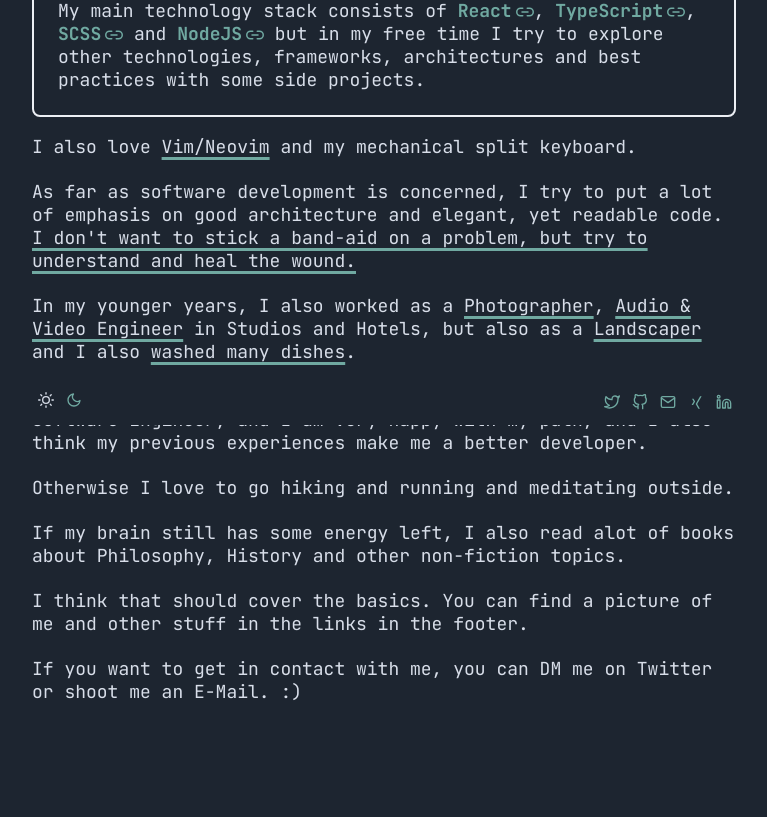
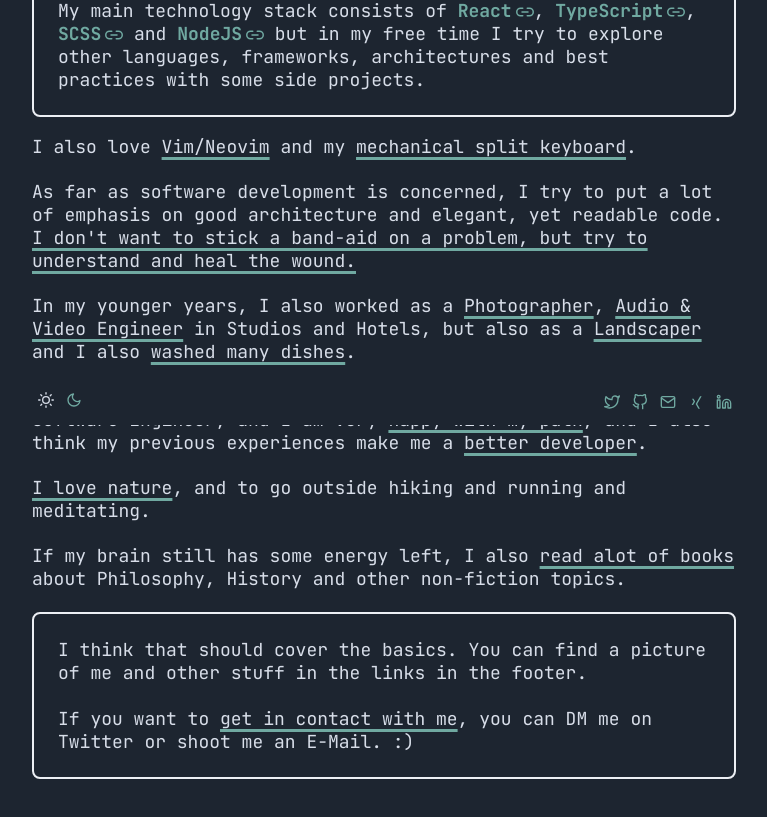
Before and after one commit to nikbrunner/nibru.dev, a Next.js app: page / in a window 1280 px wide. Shown: the part 375-1192 px from the top of the page, without its empty margins (256-1023 px from the left). Before the commit the page ends 1148 px from the top, so only its background shows below. Built offline with nearby package versions, Linux system fonts and the light colour scheme.

Commit message:
index: updated highlights

```diff
--- a/pages/index.tsx
+++ b/pages/index.tsx
@@ -56,13 +56,13 @@ const Home = () => {
             <Link href="https://nodejs.org/en/" type="external">
               NodeJS
             </Link>{" "}
-            but in my free time I try to explore other technologies, frameworks,
+            but in my free time I try to explore other languages, frameworks,
             architectures and best practices with some side projects.
           </Paragraph>
 
           <Paragraph>
-            I also love <Highlight>Vim/Neovim</Highlight> and my mechanical split
-            keyboard.
+            I also love <Highlight>Vim/Neovim</Highlight> and my{" "}
+            <Highlight>mechanical split keyboard</Highlight>.
           </Paragraph>
 
           <Paragraph>
@@ -84,27 +84,29 @@ const Home = () => {
 
           <Paragraph>
             While this probably sounds confusing, since 2020 I now work as a Software
-            Engineer, and I am very happy with my path, and I also think my previous
-            experiences make me a better developer.
+            Engineer, and I am very <Highlight>happy with my path</Highlight>, and I
+            also think my previous experiences make me a{" "}
+            <Highlight>better developer</Highlight>.
           </Paragraph>
 
           <Paragraph>
-            Otherwise I love to go hiking and running and meditating outside.
+            <Highlight>I love nature</Highlight>, and to go outside hiking and{" "}
+            running and meditating.
           </Paragraph>
 
           <Paragraph>
-            If my brain still has some energy left, I also read alot of books about
-            Philosophy, History and other non-fiction topics.
+            If my brain still has some energy left, I also{" "}
+            <Highlight>read alot of books</Highlight> about Philosophy, History and
+            other non-fiction topics.
           </Paragraph>
 
-          <Paragraph>
+          <Paragraph emphasis>
             I think that should cover the basics. You can find a picture of me and
             other stuff in the links in the footer.
-          </Paragraph>
-
-          <Paragraph>
-            If you want to get in contact with me, you can DM me on Twitter or shoot
-            me an E-Mail. :)
+            <br />
+            <br />
+            If you want to <Highlight>get in contact with me</Highlight>, you can DM
+            me on Twitter or shoot me an E-Mail. :)
           </Paragraph>
         </div>
       </Section>
```
